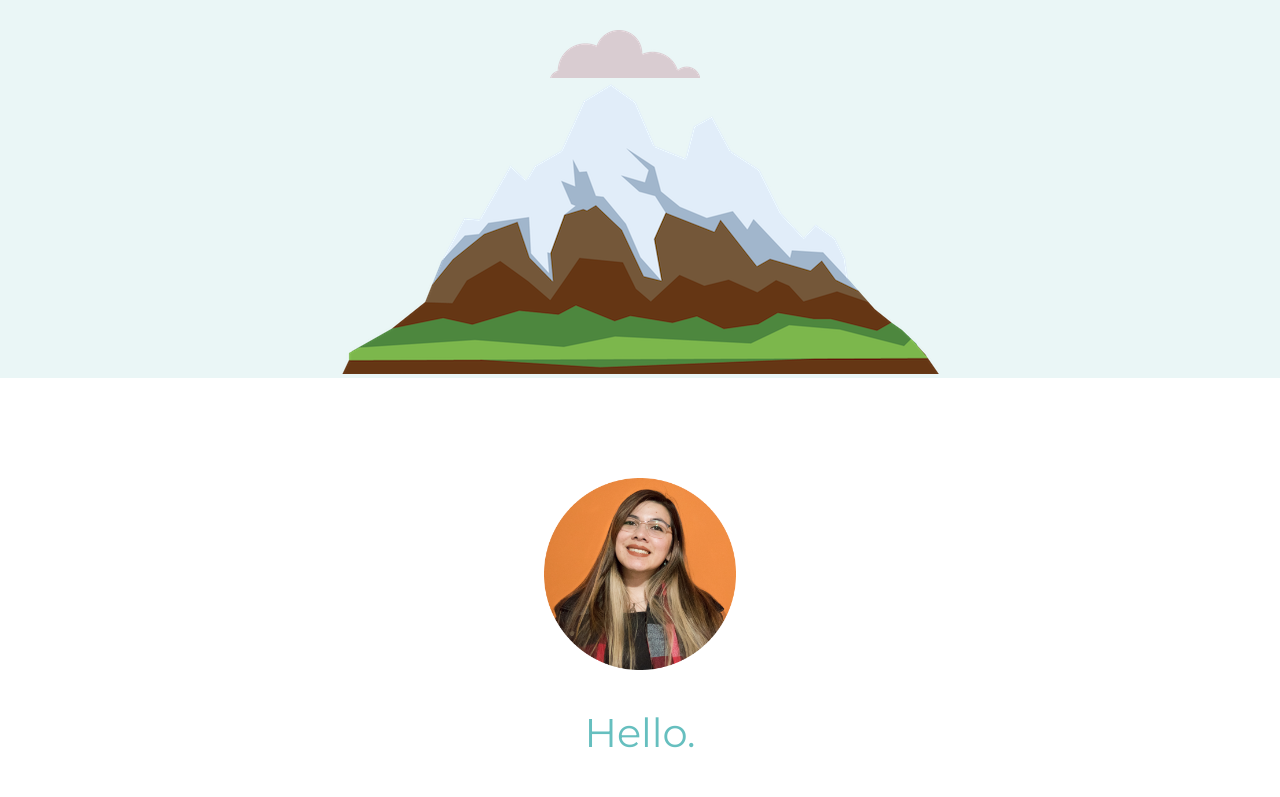
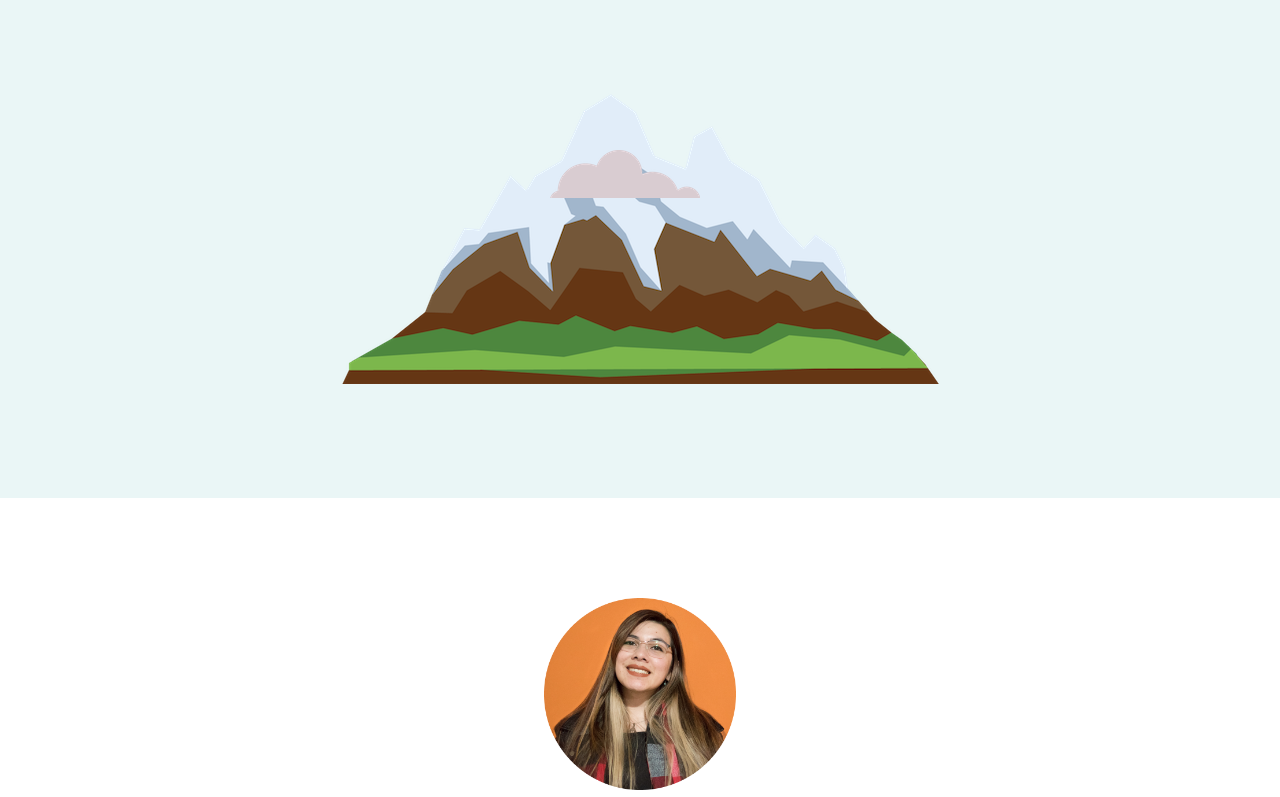
Before and after one commit to MacarenaPrz/personalPage, a plain HTML site: page index.html in a window 1280 px wide. Shown: the part 438-1235 px from the top of the page. Drawn offline with Linux system fonts and the light colour scheme.

Commit message:
cambios padding

```diff
--- a/CSS/styles.css
+++ b/CSS/styles.css
@@ -53,7 +53,7 @@ hr {
 .top-container {
     background-color: #EAF6F6;
     position: relative;
-    padding-top: 100px;
+    padding: 110px 0;
 }
 
 .middle-container{
```
